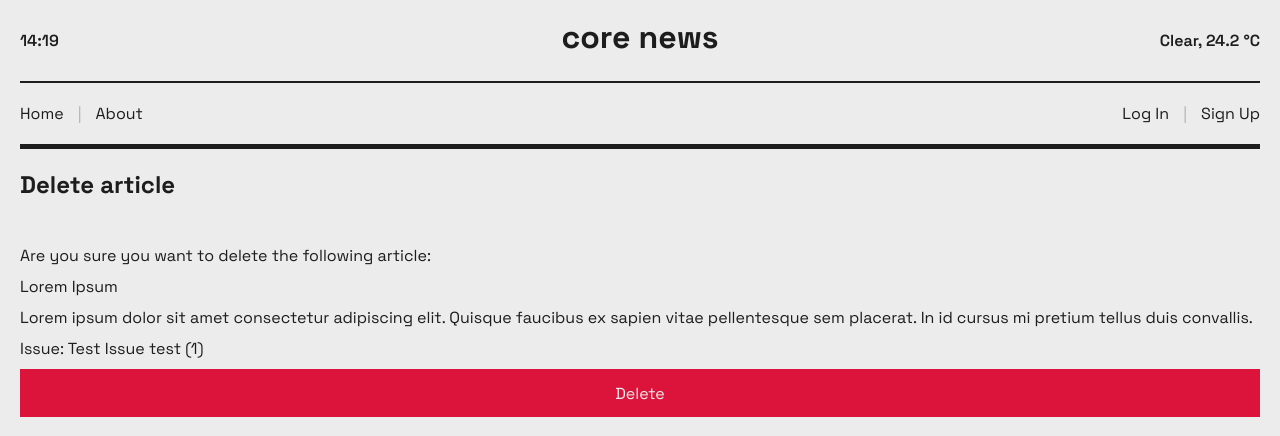
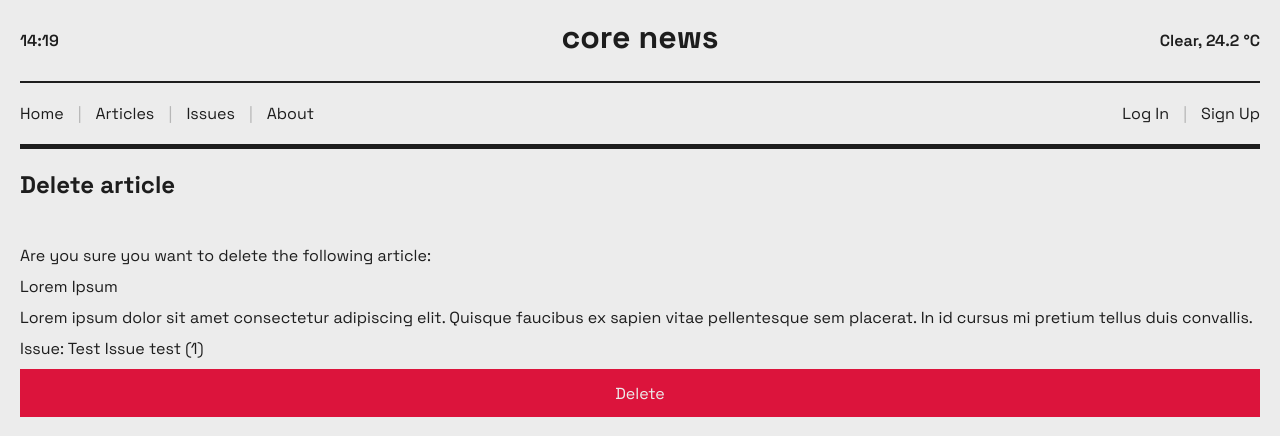
Before and after one commit to mz04030221/core_news, a Django app: page /articles/1/delete/ in a window 1280 px wide. Shown: the top 436 px of the page. Run offline with Django 5.2, Linux system fonts and the light colour scheme; data comes from the database, SQL or seed files in the repository; some web fonts are replaced.

Commit message:
Add nav items for articles and issues

```diff
--- a/templates/base.html
+++ b/templates/base.html
@@ -22,6 +22,10 @@
         <nav>
             <div class="pages">
                 <a href="{% url 'home' %}">Home</a>
+                <span class="divider">|</span>
+                <a href="{% url 'article_list' %}">Articles</a>
+                <span class="divider">|</span>
+                <a href="{% url 'issue_list' %}">Issues</a>
                 <span class="divider">|</span>
                 <a href="{% url 'about' %}">About</a>
             </div>
```
